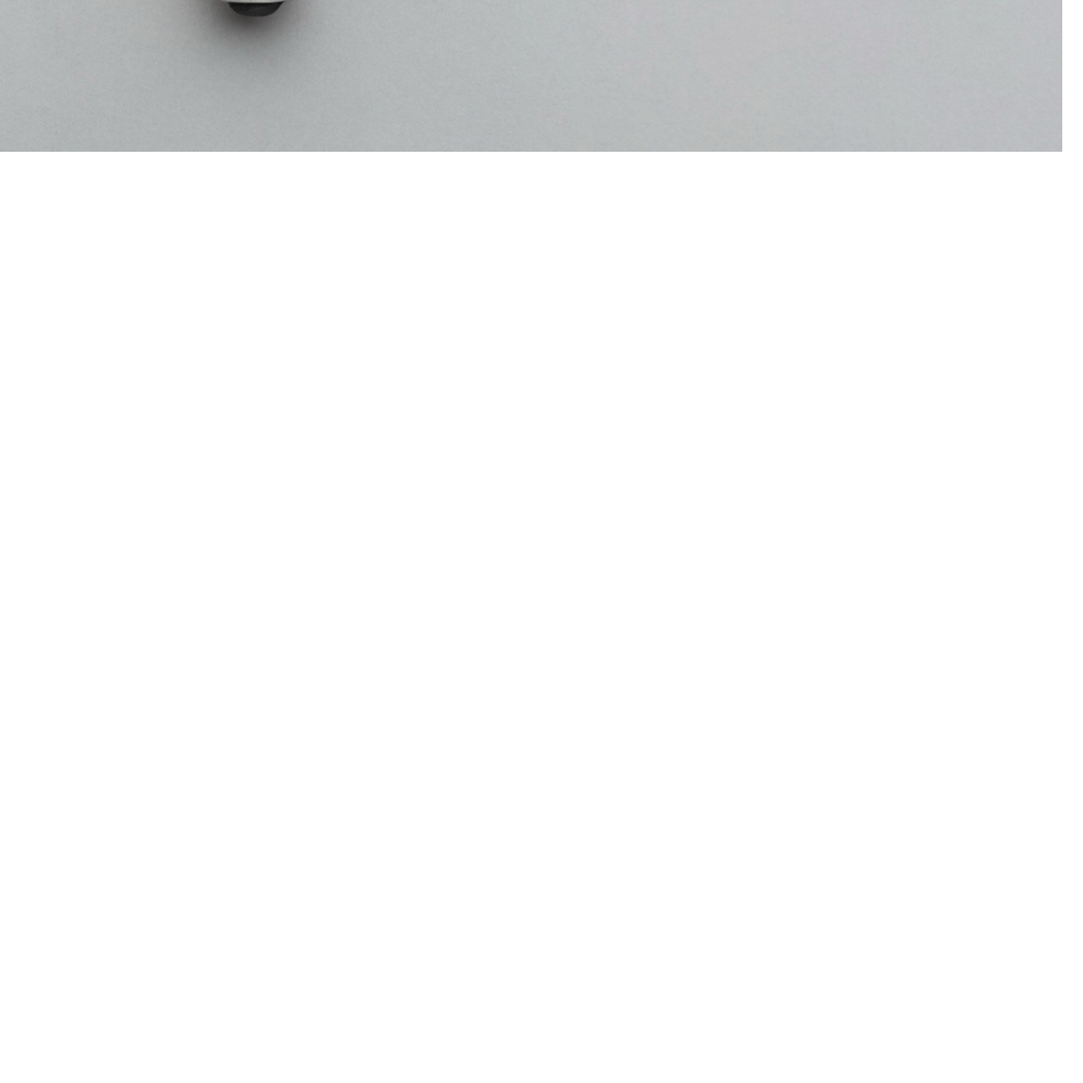
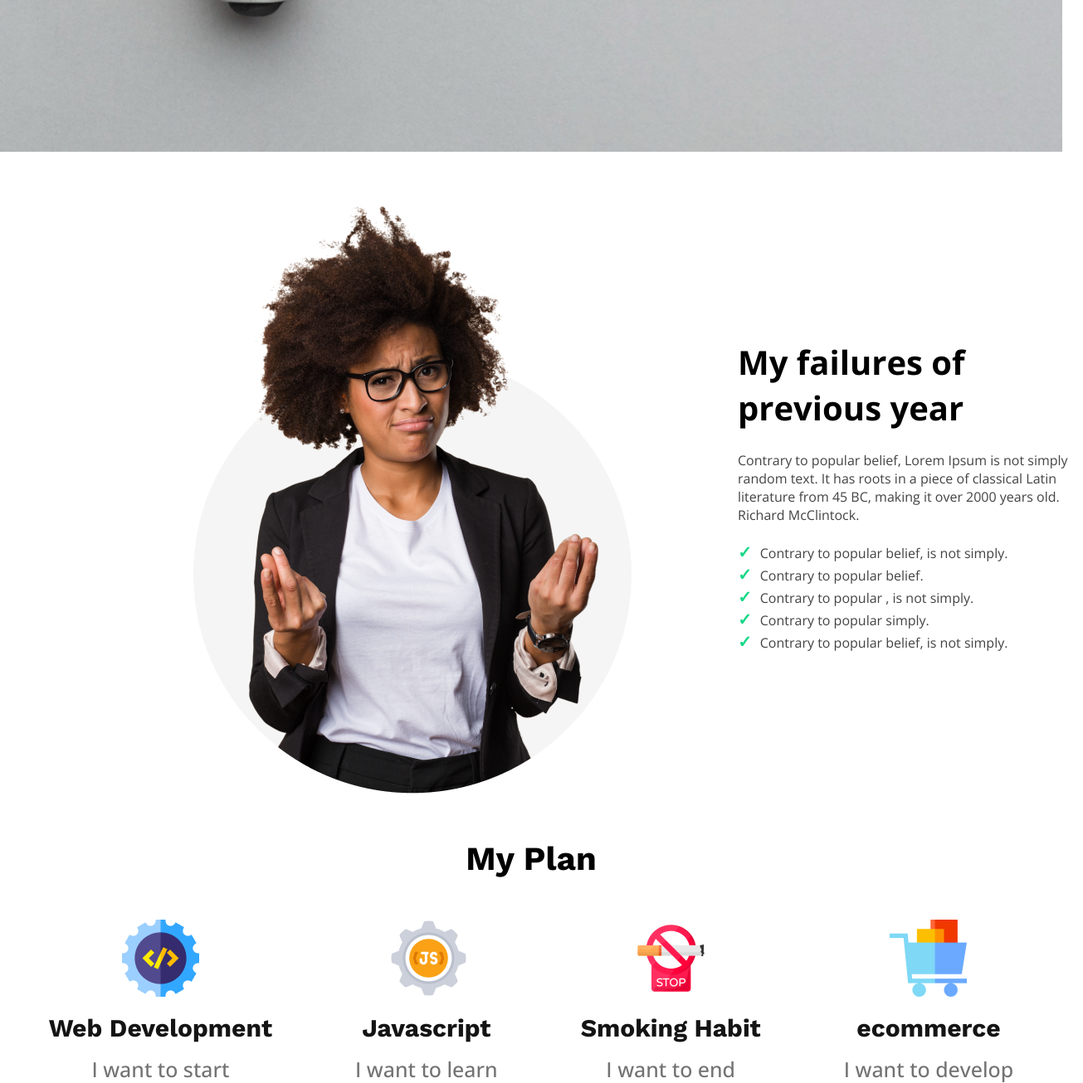
Before and after one commit to ab-bakkar71/new-year-new-me, a plain HTML site: page index.html in a window 1280 px wide. Shown: the part 677-1983 px from the top of the page at 83% size, 1305 px wide, since content can reach past the window. Before the commit the page ends 875 px from the top, so only its background shows below. Drawn offline with nearby package versions, Linux system fonts and the light colour scheme.

Commit message:
second Commit

```diff
--- a/index.html
+++ b/index.html
@@ -17,7 +17,47 @@
             <button class="header-btn">Contact Us</button></div>
     </header>
     <main>
-
+        <section class="failures">
+            <div class="images">
+                <img src="/images/person.png" alt="">
+            </div>
+        <div class="failure">
+            <h1 class="failure-title">My failures of previous year</h1>
+            <p class="failure-dsc">Contrary to popular belief, Lorem Ipsum is not simply random text. It has roots in a piece of classical Latin literature from 45 BC, making it over 2000 years old. Richard McClintock.</p>
+          <ul class="failure-list">
+            <li>Contrary to popular belief, is not simply.</li>
+            <li>Contrary to popular belief.</li>
+            <li>Contrary to popular , is not simply.</li>
+            <li>Contrary to popular simply.</li>
+            <li>Contrary to popular belief, is not simply.</li>
+          </ul>
+        </div>
+        </section>
+        <section class="plan">
+            <div class="my-paln" >My Plan</div>
+            <div class="plans-items">
+                <div class="plan-items">
+                    <img src="images/icons/web.png" alt="Web Development">
+                    <h4 class="plane-title">Web Development</h4>
+                    <p class="plan-des">I want to start</p>
+                </div>
+                <div class="plan-items">
+                    <img class="plan-img" src="images/icons/js.png" alt="Javascript">
+                    <h4 class="plane-title">Javascript</h4>
+                    <p class="plan-des">I want to learn</p>
+                </div>
+                <div class="plan-items">
+                    <img src="images/icons/smoke.png" alt="Smoking Habit">
+                    <h4 class="plane-title">Smoking Habit</h4>
+                    <p class="plan-des">I want to end</p>
+                </div>
+                <div class="plan-items">
+                    <img src="images/icons/ecom.png" alt="ecommerce">
+                    <h4 class="plane-title">ecommerce</h4>
+                    <p class="plan-des">I want to develop</p>
+                </div>
+            </div>
+        </section>
     </main>
     <footer>
 
--- a/style.css
+++ b/style.css
@@ -4,7 +4,7 @@
   font-weight: <weight>;
   font-style: normal;
   font-variation-settings:
-    "wdth" 100;
+    "width" 100;
 }
 
 *{
@@ -45,3 +45,71 @@ header{
   font-weight: 600;
   margin-top: 30px;
 }
+/* my failures */
+.failures{
+  display: flex;
+  max-width: 1600px;
+  align-items: center;
+  margin: 50px 210px;
+}
+.failure-title{
+  width: 288px;
+  font-size: 40px;
+  font-style: normal;
+  font-weight: 700;
+  margin-left: 110px;
+}
+.failure-dsc{
+  width: 416px;
+  color: #444343;
+  font-size: 16px;
+  font-style: normal;
+  font-weight: 400;
+  margin: 25px 0px 20px 110px;
+}
+.failure-list{
+  color:#444343;
+  font-size: 16px;
+  font-style: normal;
+  font-weight: 400;
+  margin-left: 70px;
+  list-style: none;
+}
+.failure-list li::before {
+  content: "\2713";
+  color:#16D887;
+  font-weight: bold;
+  font-size: 20px;
+  padding-right: 10px;
+}
+/* my-paln */
+.my-paln{
+  font-size: 40px;
+  font-weight: bold;
+  font-family: "Work Sans";
+  text-align: center;
+}
+.plans-items{
+  display: flex;
+  justify-content: center;
+  gap: 100px;
+  margin-top: 50px;
+  text-align: center;
+}
+.plane-title{
+  color: var(--Dark-01, #151414);
+  text-align: center;
+  font-family: "Work Sans";
+  font-size: 30px;
+  font-weight: 700;
+  margin:15px 0px;
+}
+.plan-des{
+  color: var(--Dark-03, #737272);
+  text-align: center;
+  font-size: 25px;
+  font-weight: 500;
+}
+.plan-img{
+  margin-left: 5px;
+}
```
